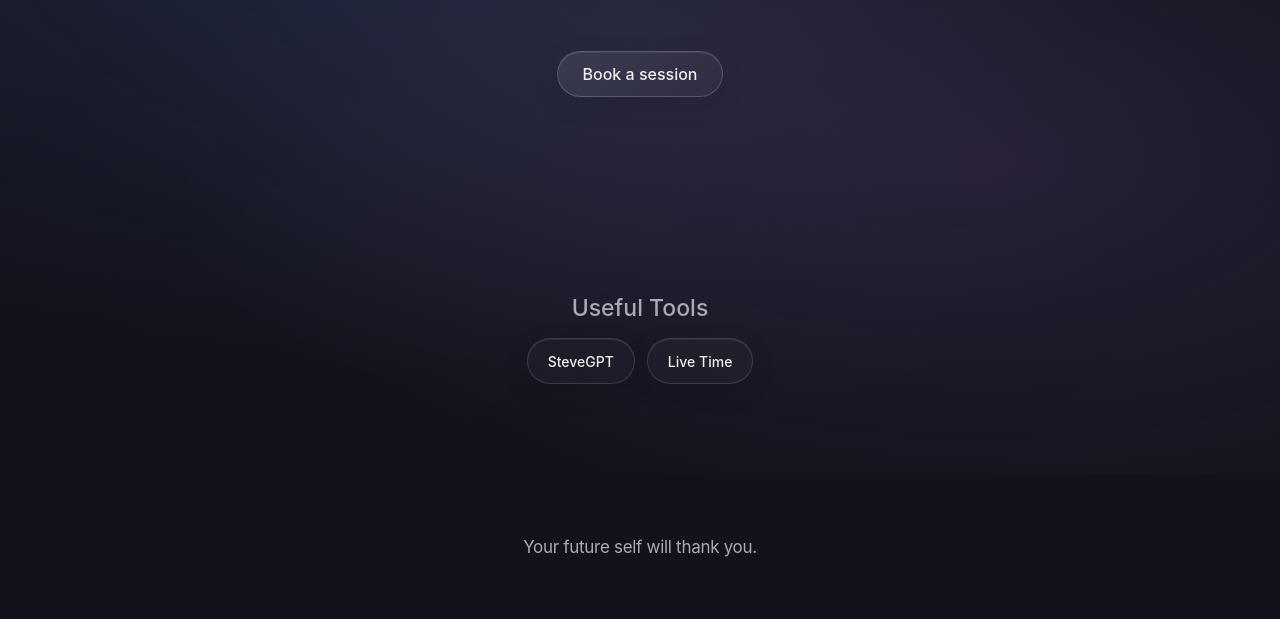
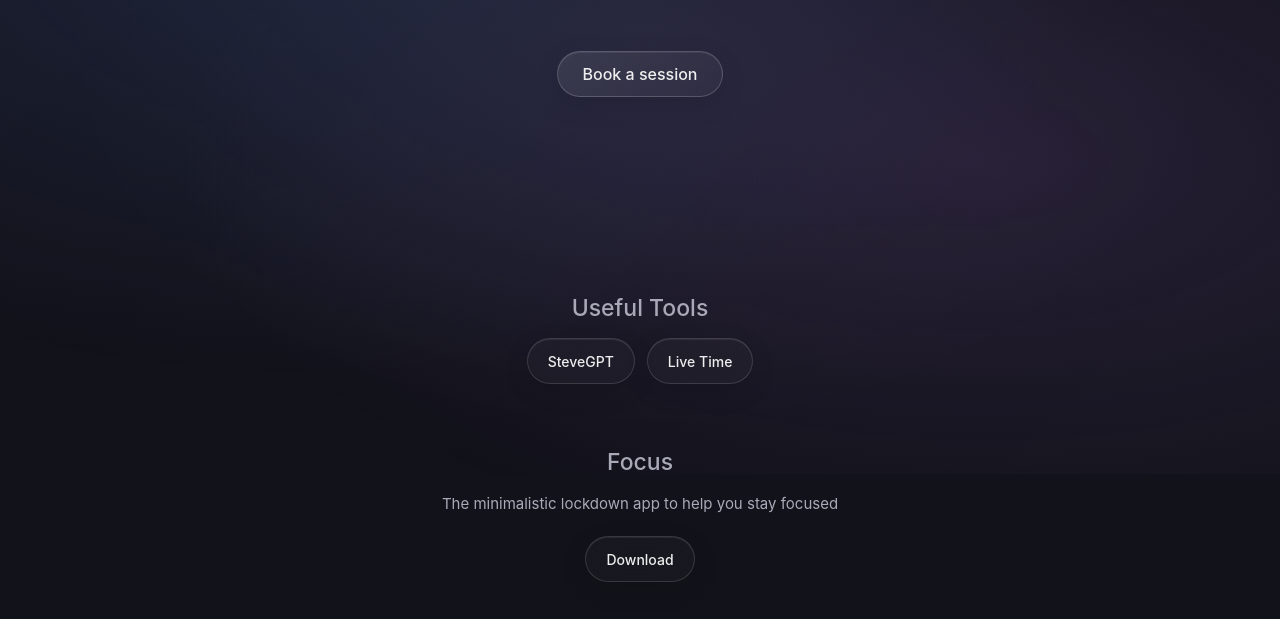
Before and after one commit to hmy4real/tutorwebsite, a plain HTML site: page index.html in a window 1280 px wide. Shown: the part 326-945 px from the top of the page. Drawn offline with Linux system fonts and the light colour scheme.

Commit message:
Add Focus for Windows as a homepage download

```diff
--- a/index.html
+++ b/index.html
@@ -181,7 +181,8 @@
         padding: 28px 24px 0;
         text-align: center;
       }
-      .tools h2 {
+      .tools h2,
+      .focus h2 {
         margin: 0 0 16px;
         color: var(--muted);
         font-size: 23px;
@@ -198,6 +199,16 @@
         background: #ffffff07;
         border-color: #ffffff23;
         font-size: 14px;
+      }
+      .focus {
+        padding: 64px 24px 0;
+        text-align: center;
+      }
+      .focus p {
+        margin: 0 auto 20px;
+        color: var(--muted);
+        font-size: 15px;
+        line-height: 1.6;
       }
       .footer {
         position: relative;
@@ -295,6 +306,13 @@
           <a class="glass-link tool-link" href="/clock">Live Time</a>
         </div>
       </section>
+      <section class="focus" aria-labelledby="focus-title">
+        <h2 id="focus-title">Focus</h2>
+        <p>The minimalistic lockdown app to help you stay focused</p>
+        <a class="glass-link tool-link" href="/downloads/Focus.exe" download
+          >Download</a
+        >
+      </section>
     </main>
     <footer class="footer">
       <p>Your future self will thank you.</p>
```
Also changed, not shown: 1 other file.
